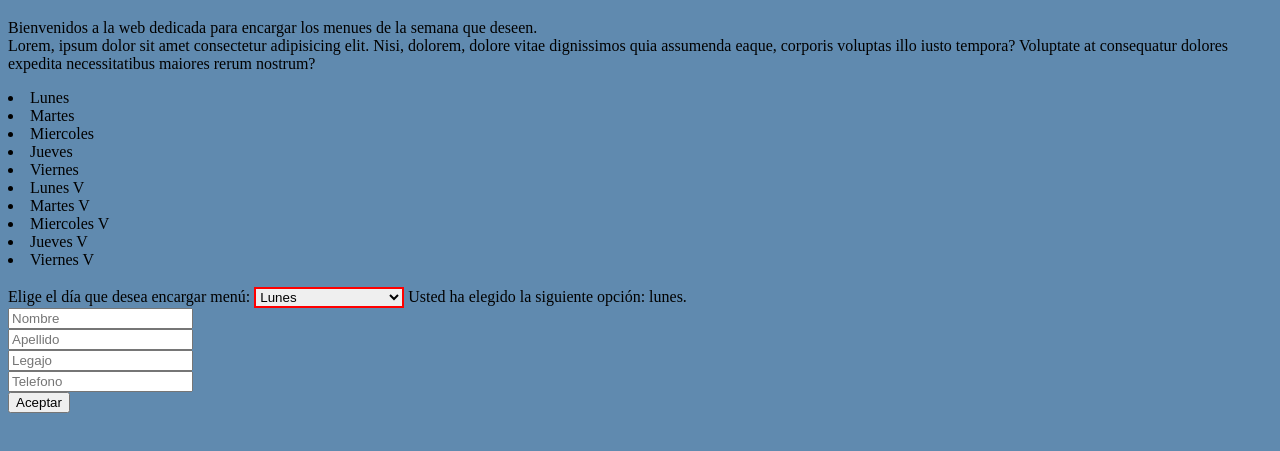
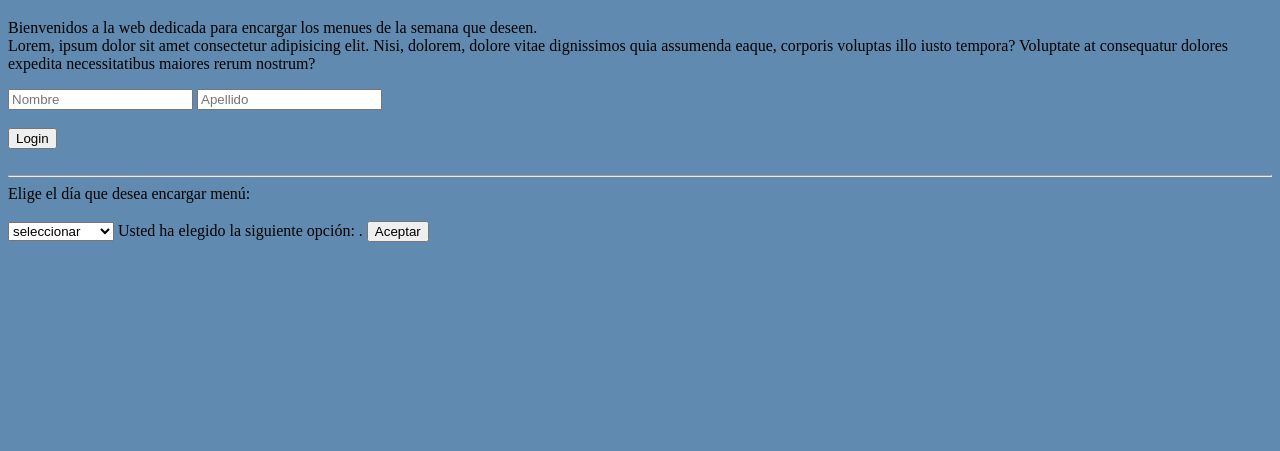
Before and after one commit to MaxiMarcos/ProyectoParaCoder, a plain HTML site: page ProyectoMenu_JS/index.html in a window 1280 px wide. Shown: the part 61-512 px from the top of the page. Drawn offline with Linux system fonts and the light colour scheme.

Commit message:
modificaciones DOM y event

```diff
--- a/ProyectoMenu_JS/index.html
+++ b/ProyectoMenu_JS/index.html
@@ -12,28 +12,30 @@
     <h1> RESERVAS MENÚ UNIVERSITARIO </h1>
     <p> Bienvenidos a la web dedicada para encargar los menues de la semana que deseen. <br> Lorem, ipsum dolor sit amet consectetur adipisicing elit. Nisi, dolorem, dolore vitae dignissimos quia assumenda eaque, corporis voluptas illo iusto tempora? Voluptate at consequatur dolores expedita necessitatibus maiores rerum nostrum?</p>
 
-    <li class="dias">Lunes</li>
-    <li class="dias">Martes</li>
-    <li class="dias">Miercoles</li>
-    <li class="dias">Jueves</li>
-    <li class="dias">Viernes</li>
-    <li class="dias">Lunes V</li>
-    <li class="dias">Martes V</li>
-    <li class="dias">Miercoles V</li>
-    <li class="dias">Jueves V</li>
-    <li class="dias">Viernes V</li> <br>
+    <div>
+
+        <input type="text" placeholder="Nombre" id="nombre">
+        <input type="text" placeholder="Apellido" id="apellido">
+
+        <div>
+            <br> <input type="submit" id="submit1" value="Login" onclick="loguearse()"></input>
+        </div>
+    </div>
 
 
+    <br> <hr>
     <div class="DivForm">
     <form class="DivForm__Formulario" id="formulario">
-        <div>
-            <span>Elige el día que desea encargar menú: </span>
+        <span>Elige el día que desea encargar menú: </span>
+        <div>  <br>
             <select id="selectMenu">
+                <option value="">seleccionar</option>
                 <option value="lunes">Lunes</option>
                 <option value="martes">Martes</option>
                 <option value="miercoles">Miercoles</option>
                 <option value="jueves">Jueves</option>
                 <option value="viernes">Viernes</option>
+                <option value="">seleccionar</option>
                 <option value="lunes Veg">Lunes Veg</option>
                 <option value="Martes Veg">Martes Veg</option>
                 <option value="Miercoles Veg">Miercoles Veg</option>
@@ -41,27 +43,13 @@
                 <option value="Viernes Veg">Viernes Veg</option>
             </select>
             <span id="rta"></span>
+            <input type="submit" id="submit2" value="Aceptar" onclick="enviar()"></input>
         </div>
 
-
-        <div>
-            <input type="text" placeholder="Nombre" id="nombre">
-        </div>
-        <div>
-            <input type="text" placeholder="Apellido" id="apellido">
-        </div>
-        <div>
-            <input type="number" placeholder="Legajo" id="legajo">
-        </div>
-        <div>
-            <input type="number" placeholder="Telefono" id="tel">
-        </div>
-        <div>
-            <button type="submit" id="submit">Aceptar</button>
-        </div>
     </form>
     </div>
 
+    <script src="./js/login.js"></script>
     <script src="./js/menu.js"></script>
 </body>
 </html>
--- /dev/null
+++ b/ProyectoMenu_JS/js/login.js
@@ -0,0 +1,16 @@
+function loguearse() {
+
+    let firtname = document.getElementById('nombre').value;
+    let lastname = document.getElementById('apellido').value;
+
+    let usuario = firtname + " " + lastname;
+
+    if (isNaN (firtname && lastname)) {
+
+        alert('Bienvenido ' + usuario);
+        console.log("usuario: " + usuario);
+    } else {
+        alert('Por favor vuelva a intentarlo');
+    }
+
+}
--- a/ProyectoMenu_JS/js/menu.js
+++ b/ProyectoMenu_JS/js/menu.js
@@ -1,30 +1,36 @@
 let titulo = document.querySelector("h1");
 titulo.style.color = "blue";
 
-let dias5 = document.getElementById("selectMenu");
-dias5.style.width = "150px";
-dias5.style.border = "2px solid red";
 
+let boton = document.getElementById("submit2");
+boton.addEventListener("click", entry)
+
+function entry() {
+    console.log("Respuesta");
+}
 
 
 function seleccionMenu() {
     let elegirDia = document.getElementById("selectMenu");
     let resultado = elegirDia.value;
 
+    entry();
     document.getElementById("rta").innerText = `Usted ha elegido la siguiente opción: ${resultado}.`;
-    resultado.style = "2px solid green";
+}
+
+function enviar(event) {
+
+    if (resultado(!option[0])) {
+
+        alert("Gracias " + usuario);
+        console.log(usuario + "reservó " + resultado);
+        event.preventDefault();
+
+    } else {
+        alert('Por favor vuelva a intentarlo');
+        event.preventDefault();
+    }
 }
 
 
-
-const formulario = document.getElementById("formulario");
-const boton = document.getElementById("submit");
-
-
-
-
-
-
-
-
-console.log(seleccionMenu())
+seleccionMenu();
```
